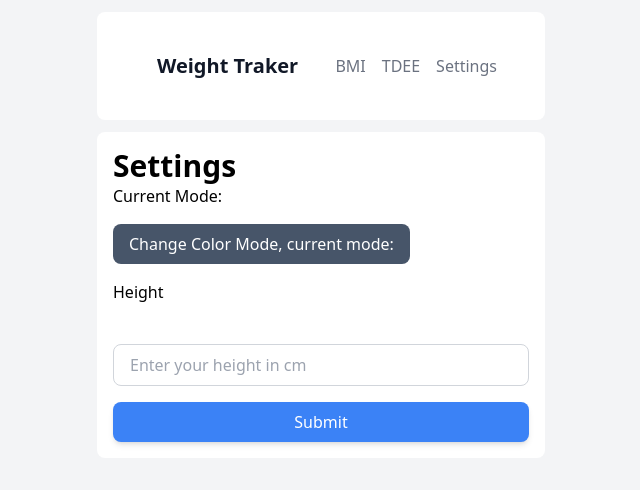
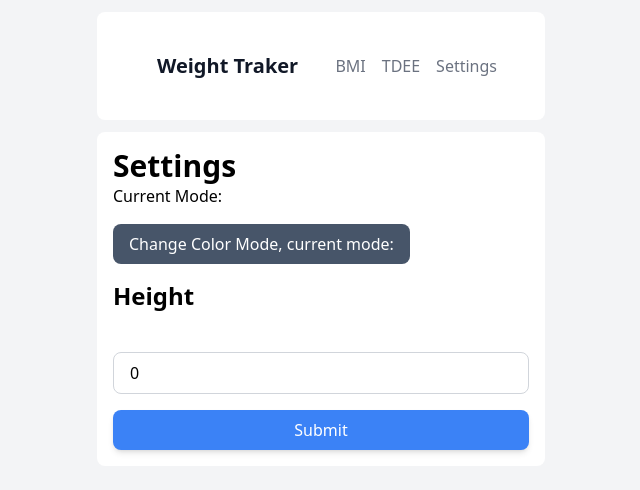
Before and after one commit to maurodf0/weight-traker, a Vue app: page /settings in a window 1280 px wide. Shown: the top 490 px of the page, without its empty margins (319-959 px from the left). Built offline with nearby package versions, Linux system fonts and the light colour scheme; the HTML template or start-up script is replaced by a standard one.

Commit message:
height composables completed

```diff
--- a/src/components/heightInput.vue
+++ b/src/components/heightInput.vue
@@ -1,5 +1,8 @@
 <script setup lang="ts">
 import { ref } from 'vue'
+import useHeight from '@/composables/useHeight'
+
+const { height } = useHeight()
 
 const heightInput = ref<number | null>(null)
 
@@ -13,7 +16,7 @@ defineEmits(['heightHandle'])
            class="px-4 py-2 border border-gray-300 focus:border-blue-500 focus:ring focus:ring-blue-200 rounded-lg"
            type="number"
            id="height"
-           v-model="heightInput"
+           v-model="height"
            placeholder="Enter your height in cm">
     <button class="bg-blue-500 text-white py-2 rounded-lg shadow-md hover:bg-blue-600" type="submit">
       Submit
--- a/src/composables/useHeight.ts
+++ b/src/composables/useHeight.ts
@@ -1,30 +1,32 @@
-import { ref, watch, onMounted, computed } from 'vue';
+import { ref, watch, computed, onMounted } from 'vue';
 
 export default function useHeight() {
 
     const height = ref<number>(0);
 
     const submitHeight = (newHeight: number) => {
-        height.value = newHeight
+        height.value = newHeight;
     }
+
     const heightinMeters = computed(() => {
-        return height.value / 100
-    })
+        return height.value / 100;
+    });
 
-        watch(heightinMeters, () => {
-        localStorage.setItem('height', heightinMeters.value.toString())
-    })
+    // Salva direttamente il valore di `height` in centimetri quando cambia
+    watch(height, () => {
+        localStorage.setItem('height', height.value.toString());
+    });
 
     onMounted(() => {
-        const storedHeight = localStorage.getItem('height')
+        const storedHeight = localStorage.getItem('height');
         if (storedHeight) {
-            height.value = Number(storedHeight)
+            height.value = Number(storedHeight);
         }
-    })
+    });
 
     return {
         height,
+        heightinMeters,
         submitHeight
-    }
-
+    };
 }
--- a/src/views/BMIView.vue
+++ b/src/views/BMIView.vue
@@ -1,5 +1,7 @@
 <script setup lang="ts">
 import useHeight from '@/composables/useHeight'
+import { computed } from 'vue'
+const { height, heightinMeters } = useHeight()
 
 // Computed property per calcolare il BMI
 const BMI = computed(() => {
@@ -24,12 +26,12 @@ const BMIMessage = computed(() => {
   return null
 })
 
-const heightinMeters = useHeight();
 
 </script>
 
 <template>
     <div>
         <h1>BMI</h1>
+        <p>Your BMI is: {{ BMIMessage }}</p>
     </div>
 </template>
--- a/src/views/SettingsView.vue
+++ b/src/views/SettingsView.vue
@@ -13,6 +13,8 @@ const toggleMode = () => {
 
 const  { height, submitHeight } = useHeight()
 
+
+
 </script>
 
 
@@ -23,9 +25,8 @@ const  { height, submitHeight } = useHeight()
     <button class="bg-slate-600 my-4 text-white py-2 px-4 rounded-lg" @click="toggleMode">
       Change Color Mode, current mode: {{ mode.value }}
     </button>
-
-    <h2>Height</h2>
-    <HeightInput class="mt-10" @heightHandle="submitHeight" />
+    <h2 class="text-2xl font-bold dark:text-white">Height</h2>
+    <HeightInput v-model="height" class="mt-10" @heightHandle="submitHeight" />
 
   </div>
 </template>
```
